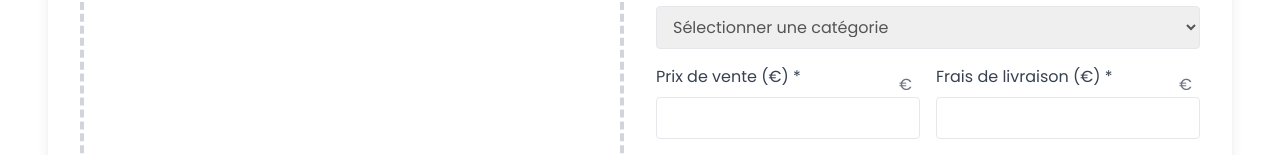
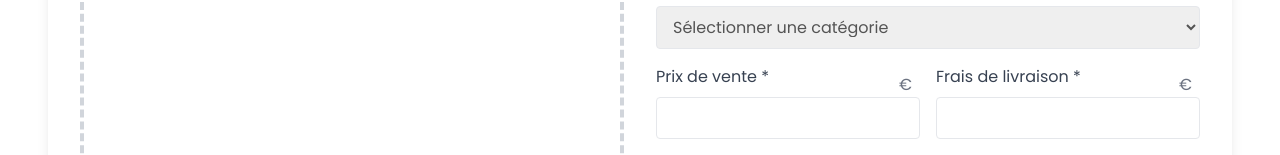
Before and after one commit to YasmineSan/The_Project, a React (Vite) app in the folder client/: page /addArticle in a window 1280 px wide. Shown: the part 497-652 px from the top of the page. Built offline with nearby package versions, Linux system fonts and the light colour scheme.

Commit message:
added logic to add an article (test)

```diff
--- a/client/src/pages/AddArticlePage.jsx
+++ b/client/src/pages/AddArticlePage.jsx
@@ -32,12 +32,22 @@ const AddArticlePage = () => {
     setImage(null);
   };
 
+   const debugFormData = (formData) => {
+    for (let [key, value] of formData.entries()) {
+      console.log(`${key}: ${value}`);
+    }
+  };
+
   const handleSubmit = async (e) => {
     e.preventDefault();
 
     const formData = new FormData(formRef.current);
     formData.append('article_photo', image); // Ajouter l'image au FormData
     const token = localStorage.getItem('token');
+
+    // Déboguer le contenu de FormData
+    console.log("Contenu de FormData:");
+    debugFormData(formData);
 
     try {
       const response = await fetch('http://4.233.138.141:3001/api/articles', {
@@ -129,7 +139,7 @@ const AddArticlePage = () => {
             <div className="flex md:space-x-4 flex-col md:flex-row">
               <div className="md:w-1/2 relative">
                 <FormField
-                  label="Prix de vente (€)"
+                  label="Prix de vente"
                   type="number"
                   value={price}
                   onChange={(e) => setPrice(e.target.value)}
@@ -140,7 +150,7 @@ const AddArticlePage = () => {
               </div>
               <div className="w-full md:w-1/2 relative mt-4 md:mt-0">
                 <FormField
-                  label="Frais de livraison (€)"
+                  label="Frais de livraison"
                   type="number"
                   value={shippingCost}
                   onChange={(e) => setShippingCost(e.target.value)}
@@ -179,7 +189,7 @@ const AddArticlePage = () => {
                   className="cursor-pointer text-center text-gray-500 w-full h-full flex items-center justify-center"
                 >
                   <span>Glissez et déposez une image ici ou cliquez pour télécharger</span>
-                  <input type="file" id="image-upload" name="article_photo" className="hidden" onChange={handleImageUpload} />
+                  <input type="file" id="image-upload" className="hidden" onChange={handleImageUpload} />
                 </label>
               )}
             </div>
```
